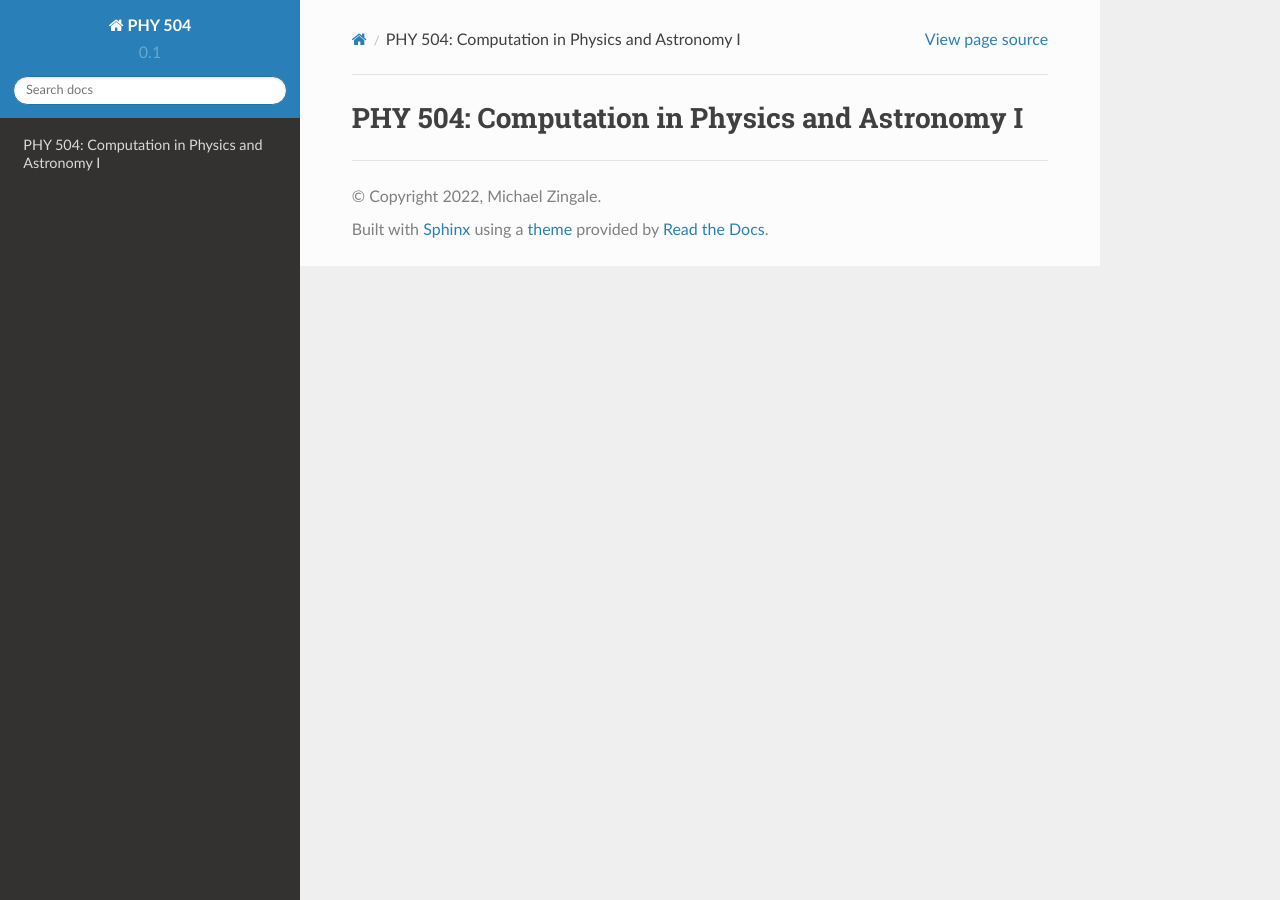
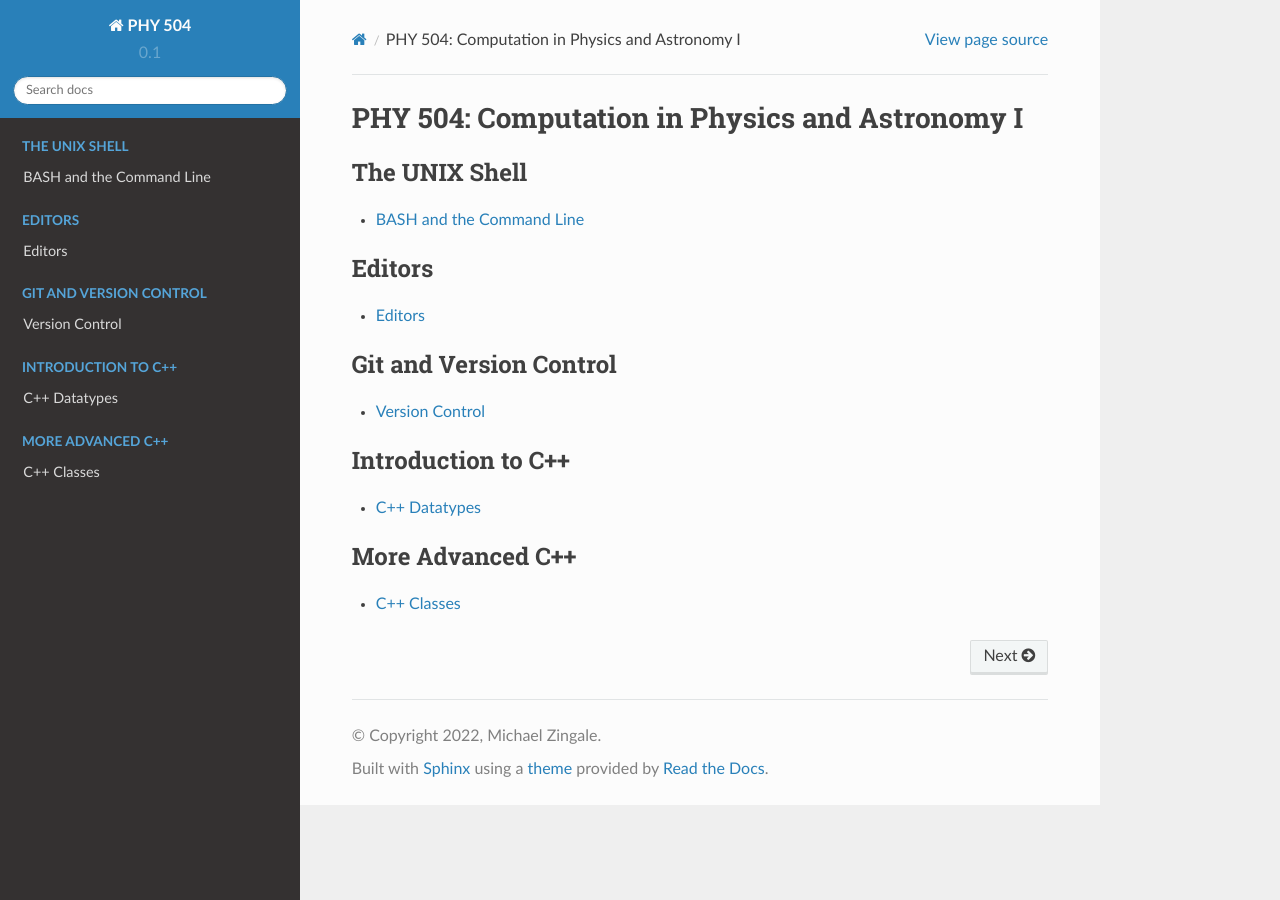
Before and after one commit to zingale/phy504, a Sphinx documentation site: the page built from docs/source/index.rst, in a window 1280 px wide. Built offline with Sphinx 7.4.7 and the Read the Docs theme 2.0.0, drawn with Linux system fonts in a browser that asks for light colours.

Commit message:
add stubs

```diff
--- /dev/null
+++ b/docs/source/advanced-cxx.rst
@@ -0,0 +1,3 @@
+***********
+C++ Classes
+***********
--- /dev/null
+++ b/docs/source/git.rst
@@ -0,0 +1,3 @@
+***************
+Version Control
+***************
--- a/docs/source/index.rst
+++ b/docs/source/index.rst
@@ -1,2 +1,33 @@
+***********************************************
 PHY 504: Computation in Physics and Astronomy I
-===============================================
+***********************************************
+
+.. toctree::
+   :maxdepth: 1
+   :caption: The UNIX Shell
+
+   shell
+
+.. toctree::
+   :maxdepth: 1
+   :caption: Editors
+
+   editors
+
+.. toctree::
+   :maxdepth: 1
+   :caption: Git and Version Control
+
+   git
+
+.. toctree::
+   :maxdepth: 1
+   :caption: Introduction to C++
+
+   intro-cxx
+
+.. toctree::
+   :maxdepth: 1
+   :caption: More Advanced C++
+
+   advanced-cxx
--- /dev/null
+++ b/docs/source/intro-cxx.rst
@@ -0,0 +1,3 @@
+*************
+C++ Datatypes
+*************
--- /dev/null
+++ b/docs/source/shell.rst
@@ -0,0 +1,5 @@
+************************
+BASH and the Command Line
+************************
+
+We interact with the computer via the command line
```
Also changed, not shown: docs/source/editors.rst (added, +11 -0 lines).
